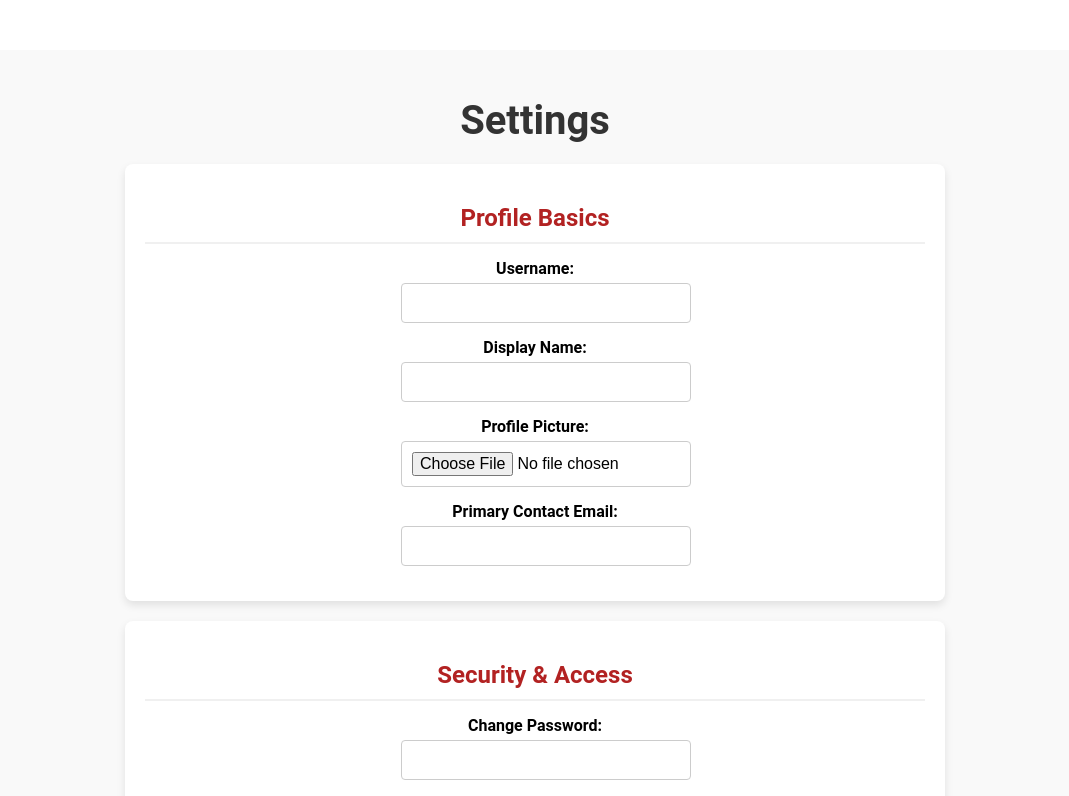
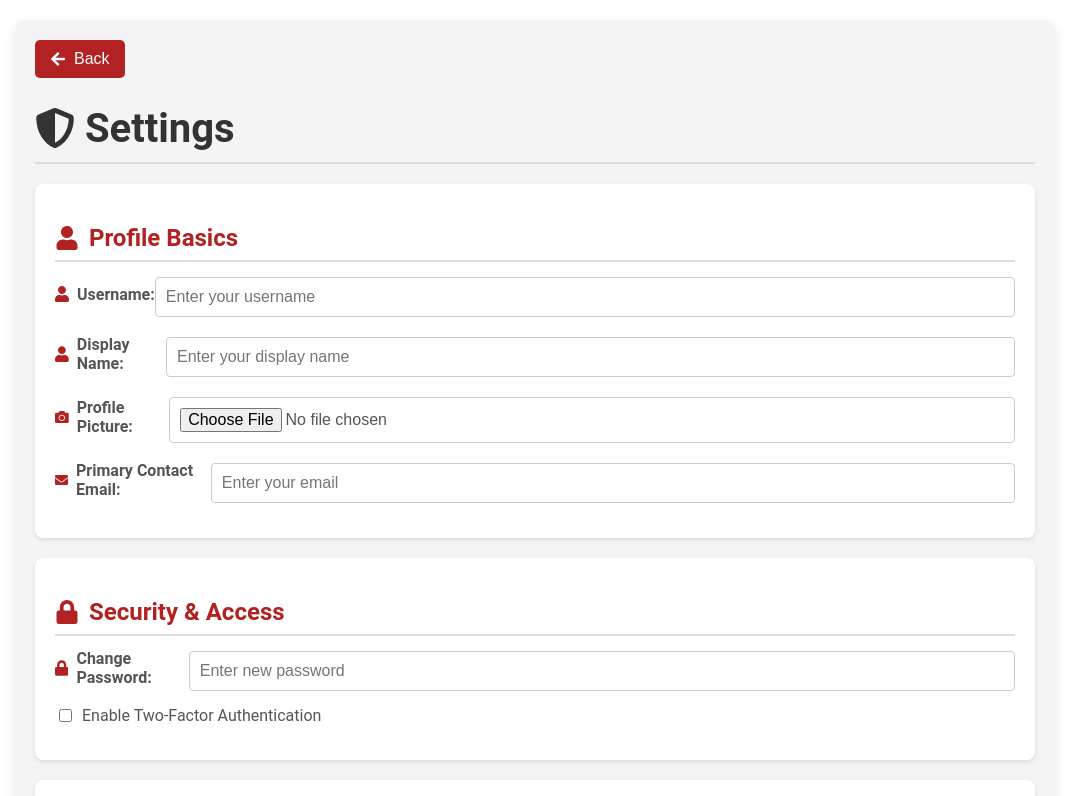
Before and after one commit to RUCooked/RUSocial, a React (Create React App) app in the folder knightmarket/: page /settings in a window 1280 px wide. Shown: the top 796 px of the page, without its empty margins (105-1174 px from the left). Built offline with nearby package versions, Linux system fonts and the light colour scheme.

Commit message:
Revised setting file, added icons, improved css for better visibilitity

```diff
--- a/knightmarket/package.json
+++ b/knightmarket/package.json
@@ -10,6 +10,7 @@
     "aws-amplify": "^6.10.2",
     "react": "^18.3.1",
     "react-dom": "^18.3.1",
+    "react-icons": "^5.4.0",
     "react-router-dom": "^7.0.2",
     "react-scripts": "5.0.1",
     "web-vitals": "^2.1.4"
--- a/knightmarket/src/pages/Settings.js
+++ b/knightmarket/src/pages/Settings.js
@@ -1,6 +1,9 @@
 import React, { useState } from 'react';
+import { useNavigate } from 'react-router-dom'; // Import useNavigate hook
+import { FaUser, FaLock, FaEnvelope, FaCamera, FaTrash, FaShieldAlt, FaUserSlash, FaArrowLeft } from 'react-icons/fa'; // Import icons
 
 function Settings() {
+  const navigate = useNavigate(); // Initialize useNavigate hook
   const [username, setUsername] = useState('');
   const [displayName, setDisplayName] = useState('');
   const [profilePicture, setProfilePicture] = useState(null);
@@ -27,30 +30,40 @@ function Settings() {
 
   return (
     <div style={styles.container}>
-      <h1 style={styles.mainHeading}>Settings</h1>
+      <button onClick={() => navigate(-1)} style={styles.backButton}>
+        <FaArrowLeft style={styles.backButtonIcon} /> Back
+      </button>
+
+      <h1 style={styles.mainHeading}>
+        <FaShieldAlt style={styles.icon} /> Settings
+      </h1>
 
       <div style={styles.card}>
-        <h2 style={styles.sectionHeading}>Profile Basics</h2>
+        <h2 style={styles.sectionHeading}>
+          <FaUser style={styles.icon} /> Profile Basics
+        </h2>
         <label style={styles.label}>
-          Username:
+          <FaUser style={styles.labelIcon} /> Username:
           <input
             type="text"
             value={username}
             onChange={(e) => setUsername(e.target.value)}
             style={styles.input}
+            placeholder="Enter your username"
           />
         </label>
         <label style={styles.label}>
-          Display Name:
+          <FaUser style={styles.labelIcon} /> Display Name:
           <input
             type="text"
             value={displayName}
             onChange={(e) => setDisplayName(e.target.value)}
             style={styles.input}
+            placeholder="Enter your display name"
           />
         </label>
         <label style={styles.label}>
-          Profile Picture:
+          <FaCamera style={styles.labelIcon} /> Profile Picture:
           <input type="file" onChange={handleFileUpload} style={styles.input} />
         </label>
         {profilePicture && (
@@ -61,25 +74,29 @@ function Settings() {
           />
         )}
         <label style={styles.label}>
-          Primary Contact Email:
+          <FaEnvelope style={styles.labelIcon} /> Primary Contact Email:
           <input
             type="email"
             value={email}
             onChange={(e) => setEmail(e.target.value)}
             style={styles.input}
+            placeholder="Enter your email"
           />
         </label>
       </div>
 
       <div style={styles.card}>
-        <h2 style={styles.sectionHeading}>Security & Access</h2>
+        <h2 style={styles.sectionHeading}>
+          <FaLock style={styles.icon} /> Security & Access
+        </h2>
         <label style={styles.label}>
-          Change Password:
+          <FaLock style={styles.labelIcon} /> Change Password:
           <input
             type="password"
             value={password}
             onChange={(e) => setPassword(e.target.value)}
             style={styles.input}
+            placeholder="Enter new password"
           />
         </label>
         <label style={styles.checkboxLabel}>
@@ -94,9 +111,11 @@ function Settings() {
       </div>
 
       <div style={styles.card}>
-        <h2 style={styles.sectionHeading}>Privacy Controls</h2>
+        <h2 style={styles.sectionHeading}>
+          <FaUserSlash style={styles.icon} /> Privacy Controls
+        </h2>
         <button onClick={handleBlockUser} style={styles.button}>
-          Block User By Username
+          <FaTrash style={styles.buttonIcon} /> Block User By Username
         </button>
         <ul style={styles.blockedList}>
           {blockedUsers.map((user, index) => (
@@ -106,7 +125,7 @@ function Settings() {
                 onClick={() => handleUnblockUser(user)}
                 style={styles.unblockButton}
               >
-                Unblock
+                <FaTrash style={styles.buttonIcon} /> Unblock
               </button>
             </li>
           ))}
@@ -118,77 +137,111 @@ function Settings() {
 
 const styles = {
   container: {
-    margin: '50px',
+    margin: '20px auto',
     padding: '20px',
+    maxWidth: '1000px',
     fontFamily: "'Roboto', sans-serif",
-    backgroundColor: '#f9f9f9',
-    minHeight: '100vh',
+    backgroundColor: '#f4f4f4',
+    borderRadius: '10px',
+    boxShadow: '0 4px 12px rgba(0, 0, 0, 0.1)',
+    textAlign: 'left',
+  },
+  backButton: {
+    padding: '10px 15px',
+    backgroundColor: '#b22222',
+    color: 'white',
+    border: 'none',
+    borderRadius: '5px',
+    cursor: 'pointer',
+    fontSize: '1rem',
+    display: 'flex',
+    alignItems: 'center',
+    marginBottom: '20px',
+  },
+  backButtonIcon: {
+    marginRight: '8px',
   },
   mainHeading: {
-    textAlign: 'center',
-    fontSize: '2.5em',
+    fontSize: '2.5rem',
     marginBottom: '20px',
     color: '#333',
+    textAlign: 'left',
+    display: 'flex',
+    alignItems: 'center',
+    borderBottom: '2px solid #ddd',
+    paddingBottom: '10px',
   },
   card: {
-    marginLeft: '10em',
-    marginRight: '10em',
-    backgroundColor: 'white',
+    backgroundColor: '#fff',
     padding: '20px',
     borderRadius: '8px',
-    boxShadow: '0 4px 8px rgba(0, 0, 0, 0.1)',
+    boxShadow: '0 2px 4px rgba(0, 0, 0, 0.1)',
     marginBottom: '20px',
+    width: '100%',
+    boxSizing: 'border-box',
   },
   sectionHeading: {
-    fontSize: '1.5em',
+    fontSize: '1.5rem',
     color: '#b22222',
-    marginBottom: '15px',
-    borderBottom: '2px solid #f0f0f0',
-    paddingBottom: '10px',
+    marginBottom: '10px',
+    borderBottom: '2px solid #ddd',
+    paddingBottom: '8px',
+    display: 'flex',
+    alignItems: 'center',
   },
   label: {
-    marginRight: '16em',
-    marginLeft: '16em',
     display: 'block',
-    marginBottom: '10px',
-    fontSize: '1em',
+    marginBottom: '15px',
+    fontSize: '1rem',
     fontWeight: 'bold',
+    color: '#555',
+    display: 'flex',
+    alignItems: 'center',
+  },
+  labelIcon: {
+    marginRight: '8px',
+    color: '#b22222',
   },
   input: {
     display: 'block',
     width: '100%',
     padding: '10px',
     marginTop: '5px',
-    marginBottom: '15px',
     border: '1px solid #ccc',
     borderRadius: '4px',
-    fontSize: '1em',
+    fontSize: '1rem',
   },
   checkboxLabel: {
     display: 'flex',
     alignItems: 'center',
     marginBottom: '15px',
-    fontSize: '1em',
+    fontSize: '1rem',
+    color: '#555',
   },
   checkbox: {
-
-    marginLeft: '15em',
+    marginRight: '10px',
   },
   profilePic: {
     display: 'block',
-    width: '100px',
-    height: '100px',
+    width: '80px',
+    height: '80px',
     borderRadius: '50%',
     margin: '10px 0',
   },
   button: {
-    padding: '10px 15px',
+    padding: '10px 20px',
     backgroundColor: '#b22222',
     color: 'white',
     border: 'none',
     borderRadius: '5px',
     cursor: 'pointer',
-    fontSize: '1em',
+    fontSize: '1rem',
+    display: 'flex',
+    alignItems: 'center',
+    width: 'fit-content',
+  },
+  buttonIcon: {
+    marginRight: '8px',
   },
   unblockButton: {
     padding: '5px 10px',
@@ -198,6 +251,8 @@ const styles = {
     borderRadius: '3px',
     cursor: 'pointer',
     marginLeft: '10px',
+    display: 'flex',
+    alignItems: 'center',
   },
   blockedList: {
     listStyleType: 'none',
@@ -208,9 +263,12 @@ const styles = {
     alignItems: 'center',
     justifyContent: 'space-between',
     marginBottom: '10px',
-    fontSize: '1em',
-    borderBottom: '1px solid #f0f0f0',
+    fontSize: '1rem',
+    borderBottom: '1px solid #ddd',
     paddingBottom: '5px',
+  },
+  icon: {
+    marginRight: '10px',
   },
 };
 
```
Also changed, not shown: 1 other file (tests, documents, lock files or other folders).
